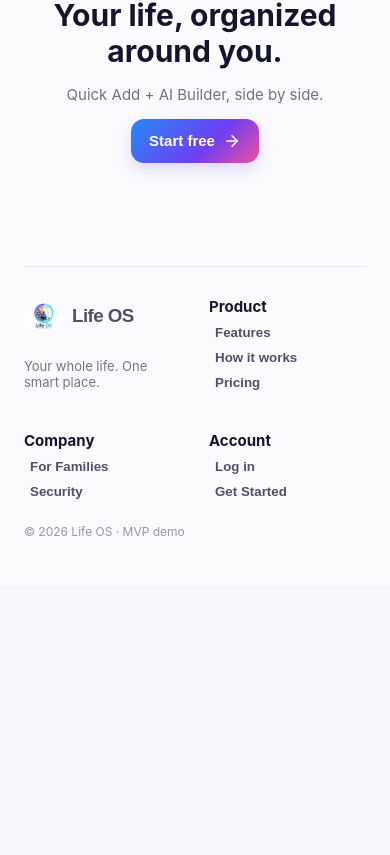
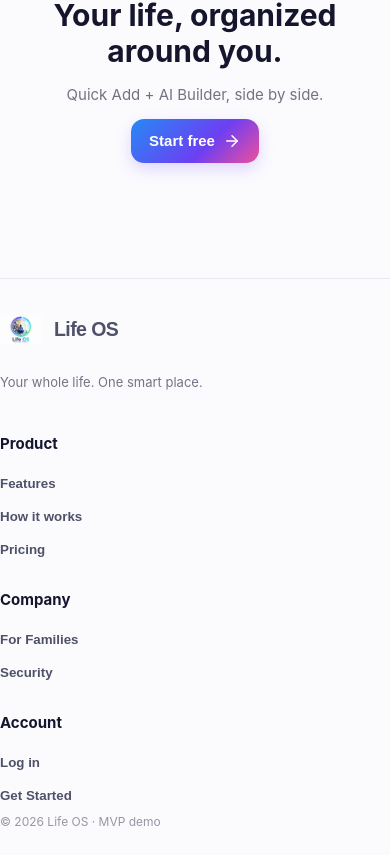
Before and after one commit to rishi-java-123/lifeos, a React (Vite) app: page / in a window 390 px wide. Shown: the part 4513-5368 px from the top of the page. Before the commit the page ends 5098 px from the top, so only its background shows below. Built offline with nearby package versions, Linux system fonts and the light colour scheme.

Commit message:
Add files via upload

```diff
--- a/src/components/PublicFooter.jsx
+++ b/src/components/PublicFooter.jsx
@@ -1,3 +1,3 @@
 import React from 'react';
 import LifeOSLogo from "./LifeOSLogo";
-export default function PublicFooter({go}){return <footer className="publicFooter"><div className="footerGrid"><div><button className="publicBrand" onClick={()=>go('landing')}><LifeOSLogo variant="mark" /><b className="brand-text">Life OS</b></button><p>Your whole life. One smart place.</p></div><div><b>Product</b><button onClick={()=>go('landing','features')}>Features</button><button onClick={()=>go('landing','how')}>How it works</button><button onClick={()=>go('pricing')}>Pricing</button></div><div><b>Company</b><button onClick={()=>go('family-info')}>For Families</button><button onClick={()=>go('security')}>Security</button></div><div><b>Account</b><button onClick={()=>go('signin')}>Log in</button><button onClick={()=>go('register')}>Get Started</button></div></div><div className="footerCopy">© 2026 Life OS · MVP demo</div></footer>}
+export default function PublicFooter({go}){return <footer className="publicFooter"><div className="footerGrid"><div><button className="publicBrand footerBrand" onClick={()=>go('landing')} aria-label="Life OS home"><LifeOSLogo variant="mark" /><b className="brand-text">Life OS</b></button><p>Your whole life. One smart place.</p></div><div><b>Product</b><button onClick={()=>go('landing','features')}>Features</button><button onClick={()=>go('landing','how')}>How it works</button><button onClick={()=>go('pricing')}>Pricing</button></div><div><b>Company</b><button onClick={()=>go('family-info')}>For Families</button><button onClick={()=>go('security')}>Security</button></div><div><b>Account</b><button onClick={()=>go('signin')}>Log in</button><button onClick={()=>go('register')}>Get Started</button></div></div><div className="footerCopy">© 2026 Life OS · MVP demo</div></footer>}
--- a/src/styles.css
+++ b/src/styles.css
@@ -207,3 +207,111 @@
   .publicBrand .brand-text{font-size:1.25rem !important}
   .heroCopy h1{font-size:40px;letter-spacing:-2px}
 }
+
+
+/* v1.9.2 footer branding + alignment */
+.publicFooter{
+  padding:54px 0 34px;
+}
+.footerGrid{
+  align-items:start;
+  column-gap:52px;
+}
+.footerGrid>div:first-child{
+  min-width:0;
+}
+.footerBrand{
+  display:flex;
+  align-items:center;
+  gap:12px;
+  padding:0;
+  margin:0 0 14px;
+  line-height:1;
+}
+.footerBrand .lifeos-logo-mark{
+  width:54px !important;
+  height:54px !important;
+  min-width:54px;
+  background:transparent !important;
+  overflow:visible !important;
+}
+.footerBrand .lifeos-logo-mark img{
+  width:100% !important;
+  height:100% !important;
+  object-fit:contain !important;
+}
+.footerBrand .brand-text{
+  font-size:clamp(1.55rem,1.35rem + .45vw,1.95rem) !important;
+  line-height:1 !important;
+}
+.footerGrid>div:first-child>p{
+  margin:0 0 22px;
+  max-width:260px;
+  line-height:1.5;
+}
+.footerCopy{
+  margin-top:6px;
+}
+.footerGrid>div:not(:first-child)>b{
+  display:block;
+  margin-bottom:10px;
+}
+.footerGrid>div:not(:first-child) button{
+  display:block;
+  padding:5px 0;
+  text-align:left;
+}
+@media(max-width:900px){
+  .footerGrid{
+    grid-template-columns:1.35fr 1fr 1fr;
+    gap:30px;
+  }
+  .footerGrid>div:nth-child(4){
+    grid-column:2/4;
+  }
+  .footerBrand .lifeos-logo-mark{
+    width:50px !important;
+    height:50px !important;
+    min-width:50px;
+  }
+  .footerBrand .brand-text{
+    font-size:1.5rem !important;
+  }
+}
+@media(max-width:640px){
+  .publicFooter{padding:40px 0 26px}
+  .footerGrid{
+    grid-template-columns:1fr 1fr !important;
+    gap:28px 22px;
+  }
+  .footerGrid>div:first-child{
+    grid-column:1/-1;
+  }
+  .footerGrid>div:nth-child(4){
+    grid-column:auto;
+  }
+  .footerBrand .lifeos-logo-mark{
+    width:46px !important;
+    height:46px !important;
+    min-width:46px;
+  }
+  .footerBrand .brand-text{
+    font-size:1.4rem !important;
+  }
+  .footerGrid>div:first-child>p{
+    max-width:100%;
+    margin-bottom:14px;
+  }
+}
+@media(max-width:420px){
+  .footerGrid{grid-template-columns:1fr !important}
+  .footerGrid>div:first-child{grid-column:auto}
+  .footerBrand .lifeos-logo-mark{
+    width:42px !important;
+    height:42px !important;
+    min-width:42px;
+  }
+  .footerBrand .brand-text{
+    font-size:1.3rem !important;
+  }
+}
```
Also changed, not shown: 1 other file (tests, documents, lock files or other folders).
